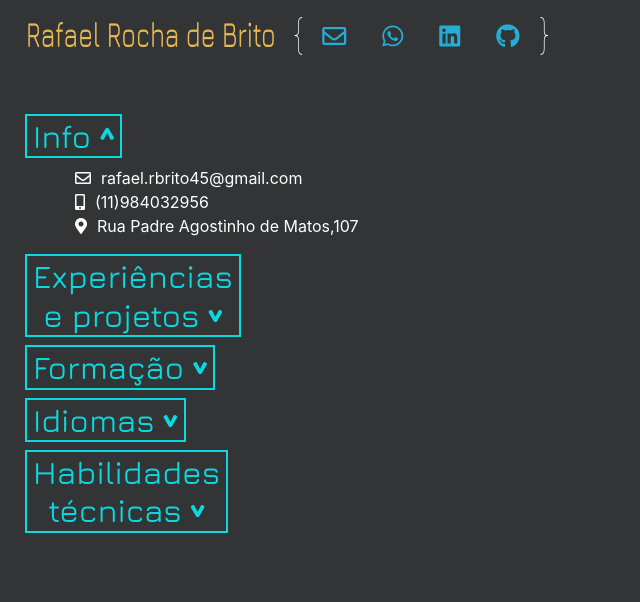
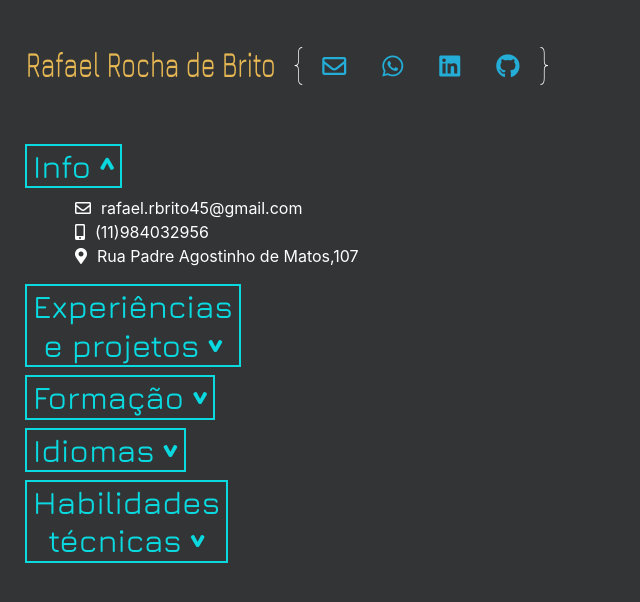
Before and after one commit to rafaelbrito45/rafaelbrito45.github.io, a plain HTML site: page index.html in a window 1280 px wide. Shown: the whole page, without its empty margins (0-640 px from the left). Drawn offline with nearby package versions, Linux system fonts and the light colour scheme.

Commit message:
Update app.css

```diff
--- a/app.css
+++ b/app.css
@@ -1,8 +1,11 @@
 body{
     background-color:#323436;
-    margin-top:10px;
-    margin-left:10px;
+    padding-left:10px;
 
+}
+
+header{
+    padding-top:40px;
 }
 
 #mainNavbar {
```
